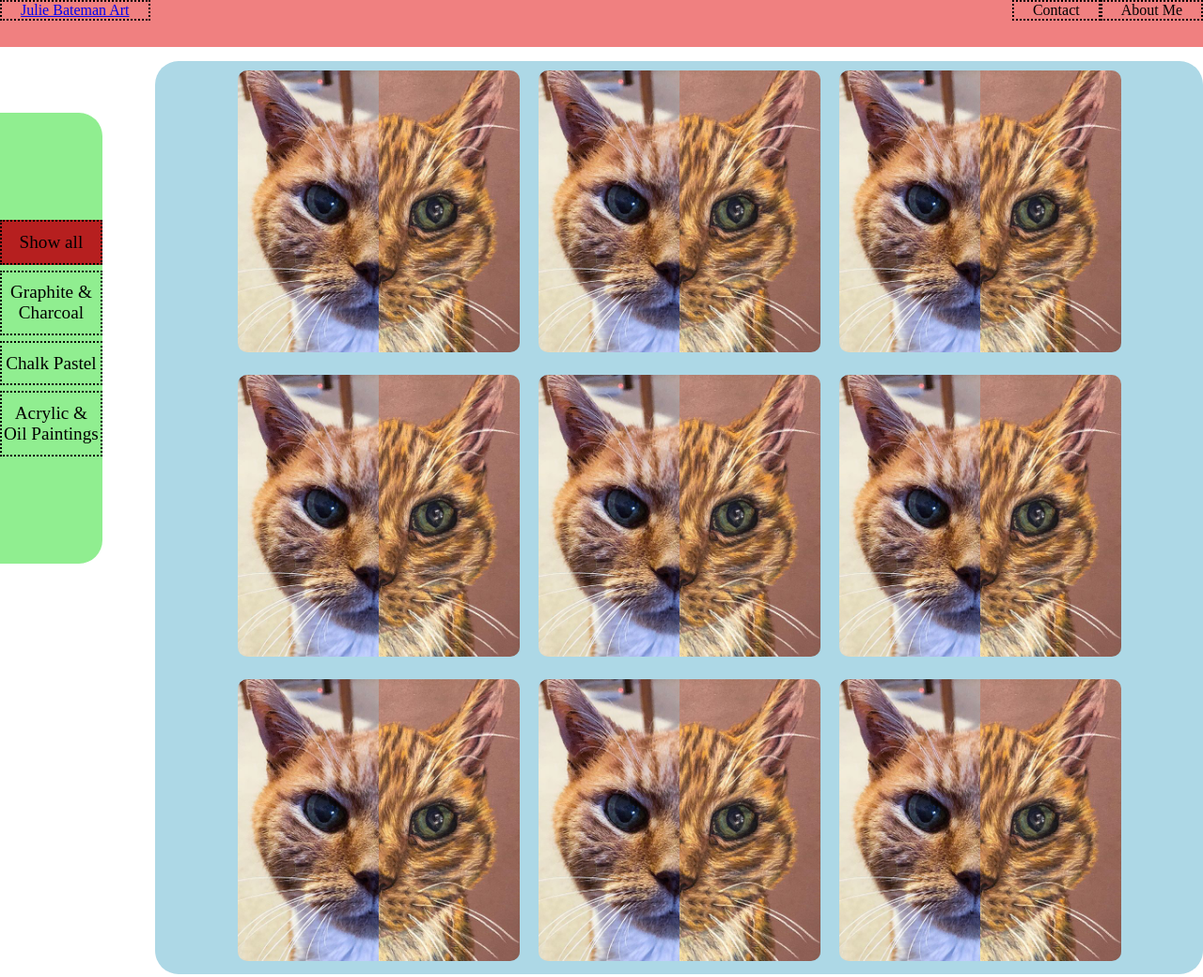
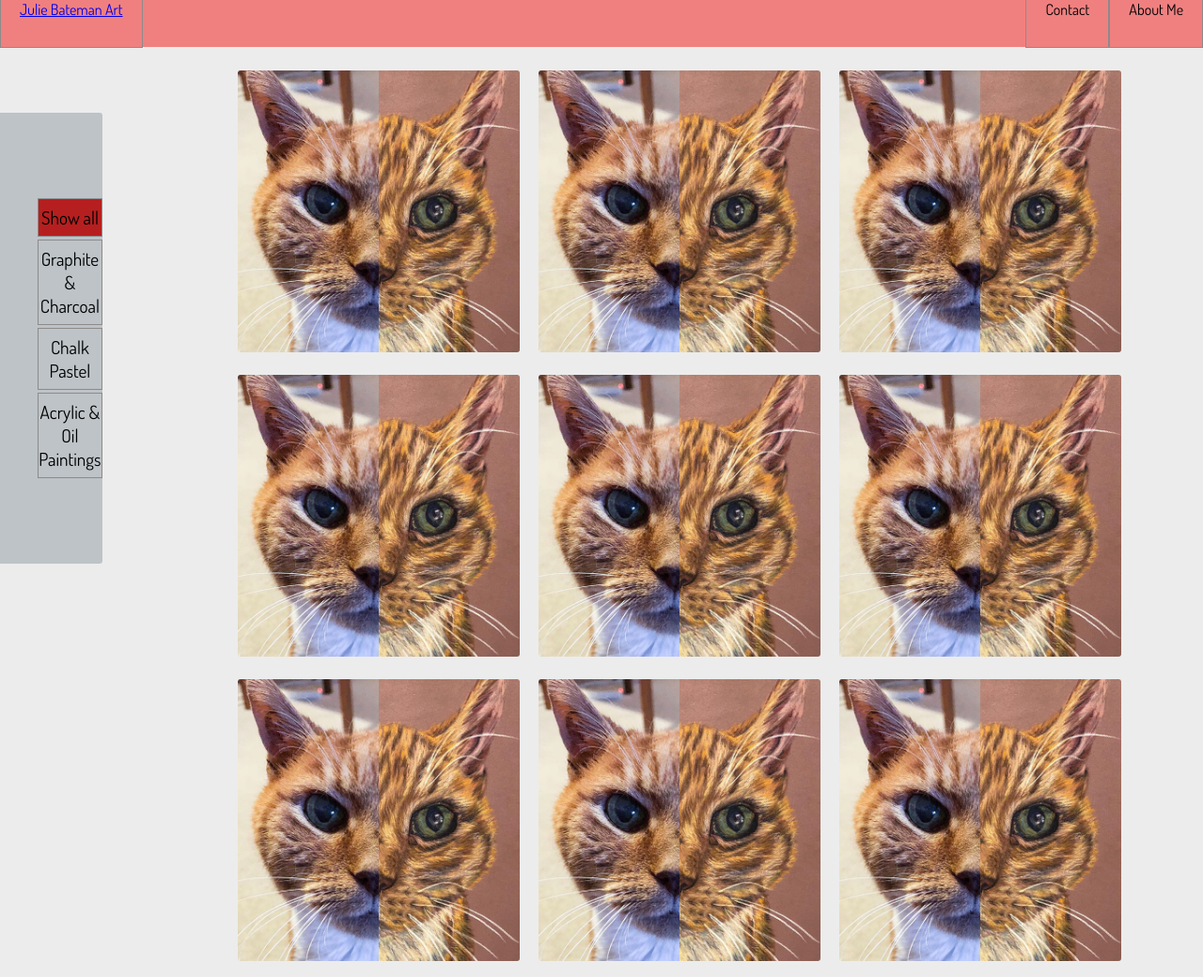
Before and after one commit to JPDem/Julie-bateman-VS, a plain HTML site: page index.html in a window 1280 px wide. Shown: the top 1040 px of the page at 94% size. Drawn offline with Linux system fonts and the light colour scheme.

Commit message:
picture update

```diff
--- a/assets/css/_mixin-variables.scss
+++ b/assets/css/_mixin-variables.scss
@@ -2,10 +2,11 @@
   display: flex;
   justify-content: $justify-content;
   align-items: center;
+  align-content: center;
 }
 
 @mixin border {
-  border: 2px black dotted;
+  border: 1px rgb(141, 138, 138) solid;
 }
 
 @mixin grid {
--- a/assets/css/styles.scss
+++ b/assets/css/styles.scss
@@ -1,33 +1,41 @@
 @import "./mixin-variables";
+$tabColor: #bdc3c7;
+$backgroundColor: #ececec;
+$activeButton: rgb(182, 31, 31);
 
-* {
+body {
   margin: 0;
   padding: 0;
   box-sizing: border-box;
+  font-family: "Dosis", sans-serif;
 }
 
 section {
   @include grid();
+  background-color: $backgroundColor;
 }
 
 nav {
   background: lightcoral;
   position: sticky;
   top: 0;
-  width: 100%;
   grid-area: header1;
 
   ul {
     @include flexCenter(flex-end);
+    padding: 0;
+    margin: auto;
+    height: 100%;
+    text-align: bottom;
     // justify-items: center;
     li {
-      padding: 0 20px 0 20px;
+      padding: 0 20px;
+      height: 100%;
       list-style: none;
       @include border();
     }
     .home-link {
       margin-right: auto;
-      @include border();
     }
   }
 }
@@ -36,7 +44,7 @@ nav {
   width: 100%;
 }
 .side-bar {
-  background: lightgreen;
+  background: $tabColor;
   position: fixed;
   height: 60%;
   top: 15%;
@@ -46,8 +54,8 @@ nav {
   flex-direction: column;
   flex-wrap: wrap;
   align-content: center;
-  border-top-right-radius: 25px;
-  border-bottom-right-radius: 25px;
+  border-top-right-radius: 3px;
+  border-bottom-right-radius: 3px;
   ul li {
     padding: 10% 0;
     margin: 5% 0;
@@ -55,17 +63,18 @@ nav {
     text-align: center;
     @include border();
     cursor: pointer;
+    list-style: none;
   }
 }
 
 .image-gallery {
-  background: lightblue;
-  border-radius: 25px;
+  // background: $sectionColor;
+  border-radius: 3px;
   grid-area: gallery;
   @include flexCenter(center);
   flex-wrap: wrap;
   img {
-    border-radius: 10px;
+    border-radius: 3px;
     margin: 10px;
   }
 }
@@ -81,7 +90,7 @@ img {
 }
 
 .active {
-  background: rgb(182, 31, 31);
+  background: $activeButton;
 }
 
 @keyframes fadeIn {
--- a/index.html
+++ b/index.html
@@ -5,6 +5,14 @@
     <meta name="viewport" content="width=device-width, initial-scale=1.0" />
     <meta http-equiv="X-UA-Compatible" content="ie=edge" />
     <link rel="stylesheet" href="./assets/css/styles.css" />
+    <link
+      href="https://fonts.googleapis.com/css2?family=Dosis&display=swap"
+      rel="stylesheet"
+    />
+    <link
+      href="https://fonts.googleapis.com/css2?family=Dosis:wght@400;700&family=Quicksand:wght@400;700&display=swap"
+      rel="stylesheet"
+    />
     <title>Julie Bateman Art</title>
   </head>
   <body>
```
Also changed, not shown: assets/css/styles.css, 1 other file.
